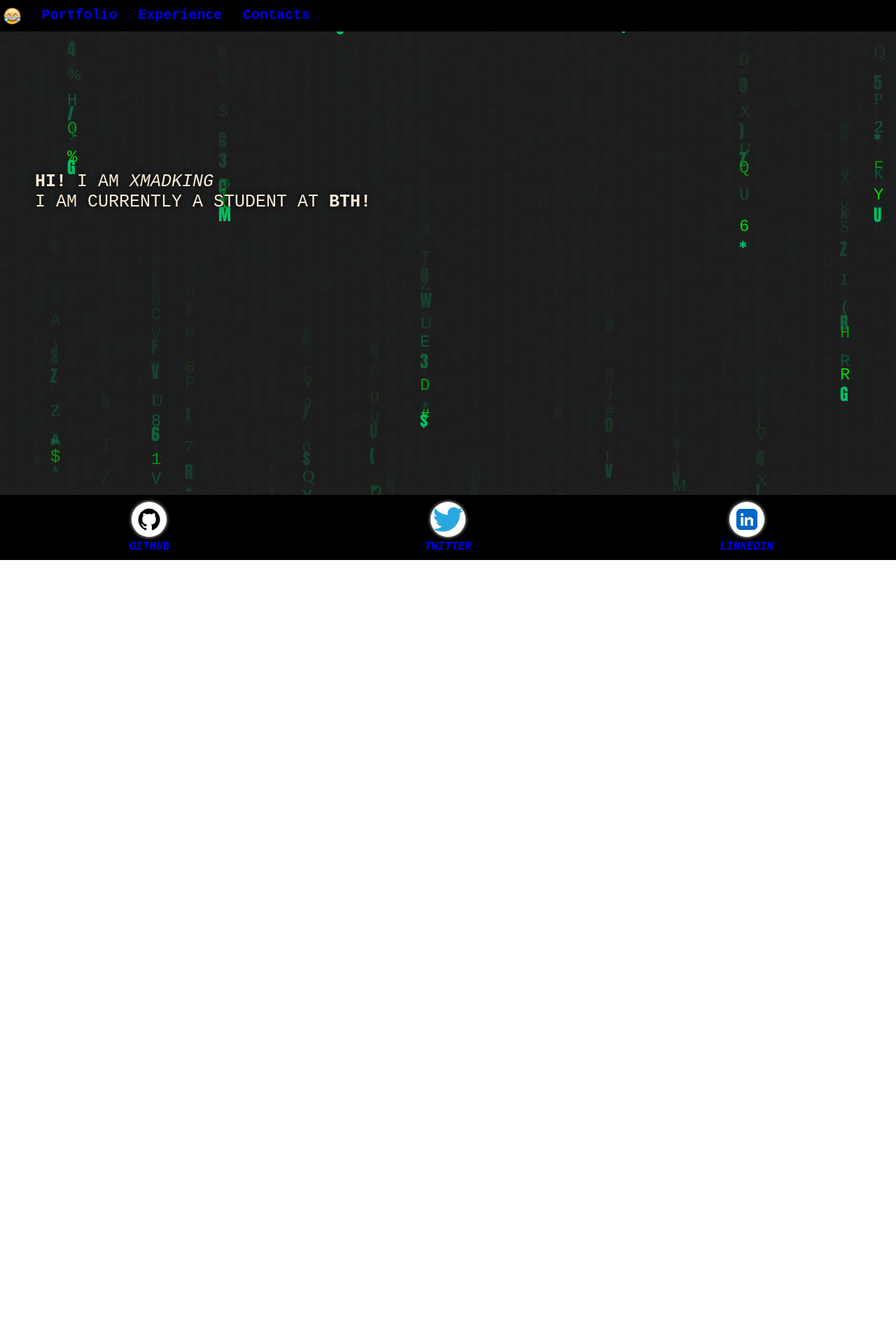
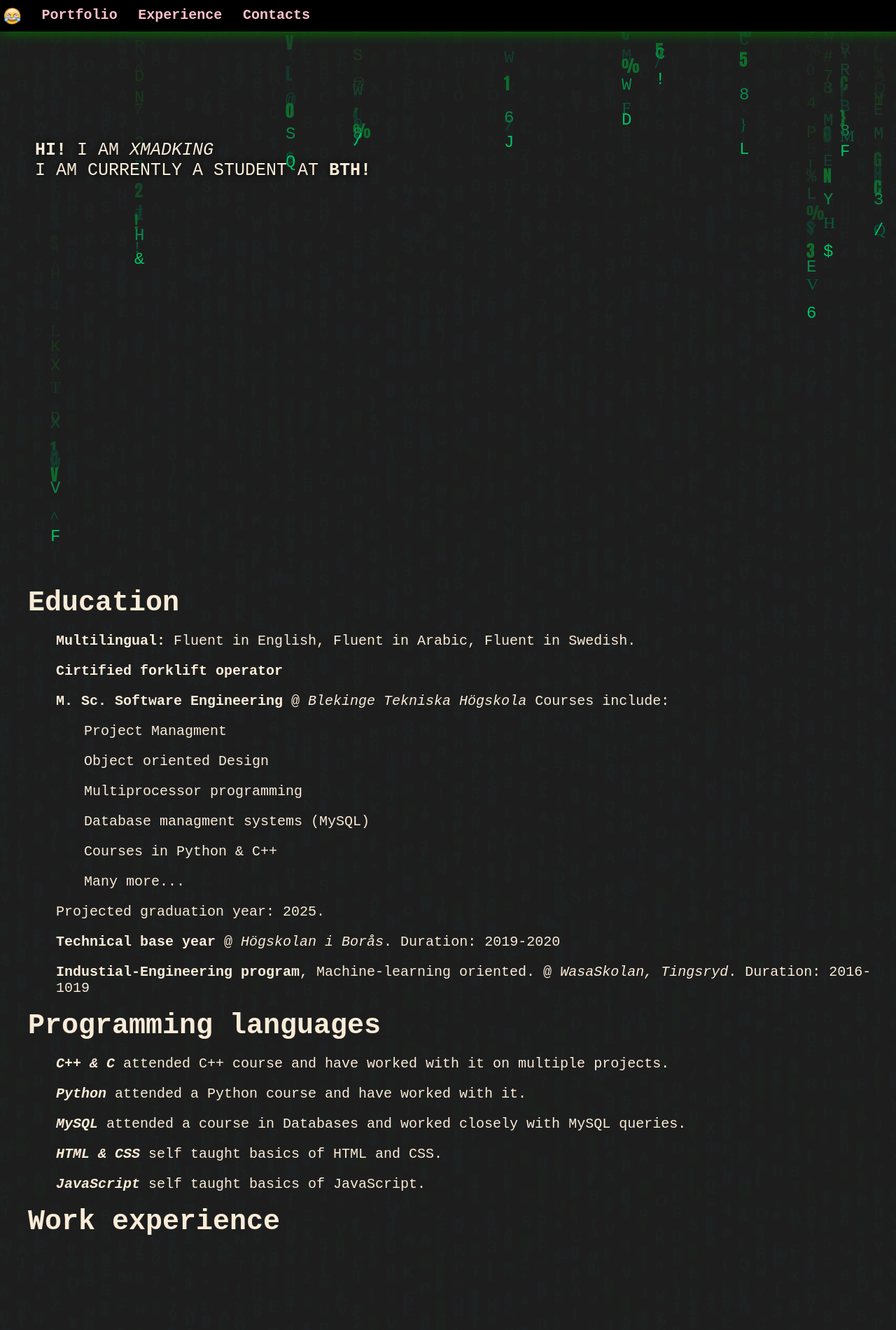
Before and after one commit to xMadKing/summer23-project, a plain HTML site: page index.html in a window 1280 px wide. Shown: the top 1900 px of the page at 70% size. Before the commit the page ends 800 px from the top, so only its background shows below. Drawn offline with Linux system fonts and the light colour scheme.

Commit message:
redesigned a little, no more separate pages

```diff
--- a/backgroundscript.js
+++ b/backgroundscript.js
@@ -2,7 +2,7 @@ const canvas = document.getElementById('Matrix');
 const context = canvas.getContext('2d');
 
 canvas.width = window.innerWidth;
-canvas.height = window.innerHeight;
+canvas.height = window.innerHeight*3;
 
 const numbers = '0123456789';
 const letters = 'ABCDEFGHIJKLMNOPQRSTUVWXYZ!@#$%^&*(){}/'
@@ -25,7 +25,6 @@ const draw = () => {
     const colors = ['#00b33a', '#0F0', '#00bc4a', '#00c063', '#006847']
     const font = ['Courier New', 'Courier', 'monospace', 'Impact', 'Ariel']
 
-
     context.fillStyle = colors[parseInt(Math.random()*colors.length)];
     context.font = font_size + 'px ' + font[parseInt(Math.random()*font.length)];
 
--- a/index.html
+++ b/index.html
@@ -1,45 +1,124 @@
 <!DOCTYPE html>
 <html>
+
     <head>
         <title>Ahmad's Portfolio</title>
         <link rel="stylesheet" href="styles.css">
+        <link rel="stylesheet" href="./pages/experience.css">
+        <link rel="stylesheet" href="./pages/contacts.css">
     </head>
+
     <body>
+
         <canvas id="Matrix"></canvas>
-        <header class="navheader">
+
+        <header class="navheader sticky">
             <nav>
                 <ul>
                     <li class="logo"><a href="index.html"><strong>Logo</strong></a></li>
-                    <li><a href="index.html"><strong>Portfolio</strong></a></li>
-                    <li><a href="pages/experience.html"><strong>Experience</strong></a></li>
-                    <li><a href="pages/contacts.html"><strong>Contacts</strong></a></li>
+                    <li><a href="#portfolio"><strong>Portfolio</strong></a></li>
+                    <li><a href="#exper"><strong>Experience</strong></a></li>
+                    <li><a href="#contacts"><strong>Contacts</strong></a></li>
                 </ul>
             </nav>
         </header>
-        <header class="midview">
+
+        <header class="midview" id="portfolio">
             <strong>Hi!</strong> I am  <em>xMadKing</em>
             <br> I am currently a student at <strong>BTH!</strong>
         </header>
-        <footer class="links">
+
+        <section class="experiences" id="exper">
+            <ul>
+                <div class="skills">
+                    <br>
+                    Education
+                    <ul>
+                        <p><strong>Multilingual:</strong> Fluent in English, Fluent in Arabic, Fluent in Swedish.</p>
+                        <p><strong>Cirtified forklift operator</strong></p>
+                        <p><strong>M. Sc. Software Engineering</strong> @ <em>Blekinge Tekniska Högskola</em>
+                            Courses include:
+                            <ul>
+                                <p>Project Managment</p>
+                                <p>Object oriented Design</p>
+                                <p>Multiprocessor programming</p>
+                                <p>Database managment systems (MySQL)</p>
+                                <p>Courses in Python & C++</p>
+                                <p>Many more...</p>
+                            </ul>
+                            <p>Projected graduation year: 2025.</p>
+                        </p>
+                        <p><strong>Technical base year</strong> @ <em>Högskolan i Borås</em>. Duration: 2019-2020</p>
+                        <p><strong>Industial-Engineering program</strong>, Machine-learning oriented. @ <em>WasaSkolan, Tingsryd</em>.
+                            Duration: 2016-1019</p>
+                    </ul>
+                </div>
+                <div class="proglang" id="proglang">
+                    Programming languages
+                    <ul class="list">
+                        <p><em><strong>C++ & C</strong></em> attended C++ course and have worked with it on multiple projects.</p>
+                        <p><em><strong>Python</strong></em> attended a Python course and have worked with it.</p>
+                        <p><em><strong>MySQL</strong></em> attended a course in Databases and worked closely with MySQL queries.</p>
+                        <p><em><strong>HTML & CSS</strong></em> self taught basics of HTML and CSS.</p>
+                        <p><em><strong>JavaScript</strong></em> self taught basics of JavaScript.</p>
+                    </ul>
+                </div>
+                <div class="workexp">
+                    Work experience
+                </div>
+            </ul>
+        </section>
+
+        <section class="contacts" id="contacts">
+            <ul>
+                <div class="Discord">
+                    <br>
+                    Discord
+                    <p>
+                        You can contact me through my discord @ <em>xMadKing#6969</em>
+                    </p>
+                </div>
+                <div class="email" id="email">
+                    Email
+                    <p>
+                        You can reach me through email by contacting <em>ahmad.kh.se@outlook.com</em>
+                    </p>
+                </div>
+                <div class="Othercontacts">
+                    Other contact methods
+                    <p>
+                        Other ways of contacting me are via Twitter and/or LinkedIn which you can
+                        find the link to in the page <a href="#footer">footer</a>.
+                    </p>
+                </div>
+            </ul>
+        </section>
+
+        <footer class="links" id="footer">
+
             <figure>
                 <a href="https://github.com/xmadking">
                     <img src="images/githublogo.png" alt="github link"/>
                     <figcaption>GitHub</figcaption>
                 </a>
             </figure>
+
             <figure>
                 <a href="https://twitter.com/xMadking_">
                     <img src="images/twitterlogo.png" alt="twitter link"/>
                     <figcaption>Twitter</figcaption>
                 </a>
             </figure>
+
             <figure>
                 <a href="https://www.linkedin.com/in/ahmad-kh-se/">
                     <img src="images/linkedinlogo.png" alt="linkedIn link"/>
                     <figcaption>LinkedIn</figcaption>
                 </a>
             </figure>
+
         </footer>
+
         <script src="backgroundscript.js"></script>
     </body>
 </html>
--- /dev/null
+++ b/pages/contacts.css
@@ -0,0 +1,13 @@
+html {
+    scroll-behavior: smooth;
+}
+
+.contacts {
+    position: relative;
+    margin-top: 47%;
+}
+
+.contacts div{
+    font-size: 40px;
+    font-weight: bolder;
+}
--- /dev/null
+++ b/pages/experience.css
@@ -0,0 +1,32 @@
+.experiences{
+    margin-top: 25%;
+    position: relative;
+}
+
+.experiences div.skills{
+    font-size: 40px;
+    font-weight: bolder;
+}
+
+.experiences div.proglang{
+    font-size: 40px;
+    font-weight: bolder;
+}
+
+.experiences div.workexp{
+    font-size: 40px;
+    font-weight: bolder;
+}
+
+.list {
+    list-style-type: circle;
+}
+
+p {
+    font-size: 20px;
+    font-weight: lighter;
+}
+
+html{
+    scroll-behavior: smooth;
+}
--- a/styles.css
+++ b/styles.css
@@ -1,25 +1,40 @@
-/*Body and midview */
+/*Body, background and midview, General*/
+
+a {
+    text-decoration: none;
+    color: pink;
+}
+
+a:visited {
+    color: pink;
+}
+
+html{
+    -ms-overflow-style: none;  /* IE and Edge */
+    scrollbar-width: none;  /* Firefox */
+}
+
+::-webkit-scrollbar {
+    display: none;
+}
 
 #Matrix {
     position: absolute;
 }
 
 body{
-    overflow: hidden;
+    overflow-x: hidden;
     color: antiquewhite;
     font-family: 'Courier New', Courier, monospace;
     display: flex;
     flex-direction: column;
-    min-height: 100vh;
+    min-height: 300vh;
     margin: 0;
     padding: 0;
 }
 
-header {
+header.midview{
     position: relative;
-}
-
-header.midview{
     color: antiquewhite;
     font-size: 25px;
     font-family: 'Courier New', Courier, monospace;
@@ -39,10 +54,19 @@ header.midview{
 
 /* NAV BAR */
 
+.navheader {
+    padding: 10px 5px 10px 5px;
+    box-shadow: 0px 0px 20px green;
+    position: fixed;
+    width: 100%;
+    background-color: black;
+    z-index: 1;
+}
 .navheader ul{
     margin: 0;
     padding: 0;
     list-style-type: none;
+    z-index: 2;
 }
 
 .navheader li{
@@ -50,28 +74,22 @@ header.midview{
     margin-right: 20px;
 }
 
-header.navheader a {
+.navheader a {
     text-decoration: none;
     font-size: 20px;
     font-family:'Courier New', Courier, monospace;
 }
 
-header.navheader a:visited {
+.navheader a:visited {
     text-decoration: none;
     color: antiquewhite;
 }
 
-header.navheader a:hover {
+.navheader a:hover {
     color: rgb(0, 106, 255);
 }
 
-header.navheader {
-    padding: 10px 5px 10px 5px;
-    margin-left: 0;
-    background-color: black;
-}
-
-header.navheader .logo a {
+.navheader .logo a {
     background: url("images/logo.png");
     background-size: 25px;
     background-repeat: no-repeat;
@@ -118,6 +136,7 @@ header.navheader .logo a {
 footer {
     background-color: black;
     color: grey;
+    box-shadow: 0px 0px 20px green;
     font-size: 16px;
     font-weight: bolder;
     font-style: italic;
```
Also changed, not shown: pages/contacts.html (deleted, +0 -41 lines), pages/experience.html (deleted, +0 -41 lines).
